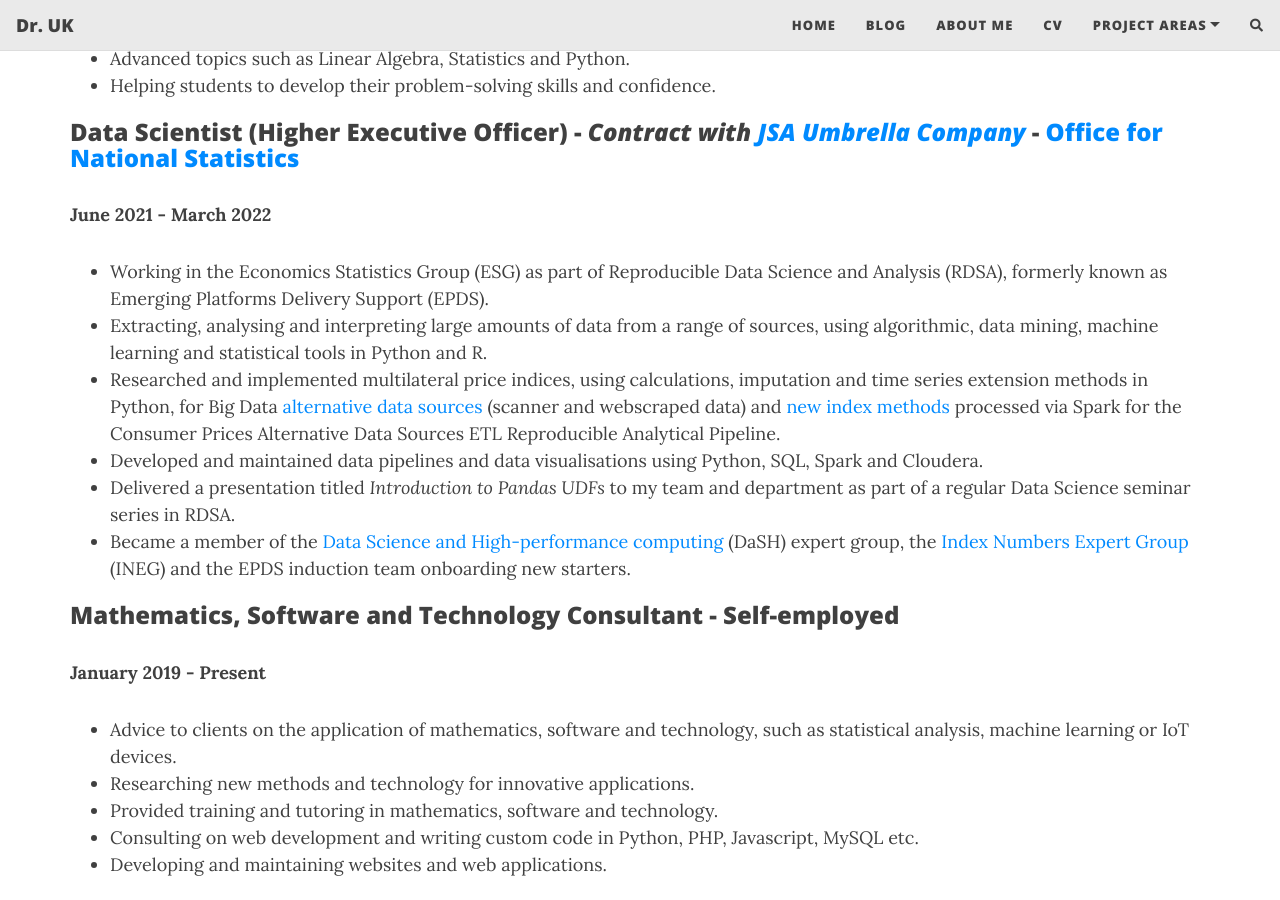
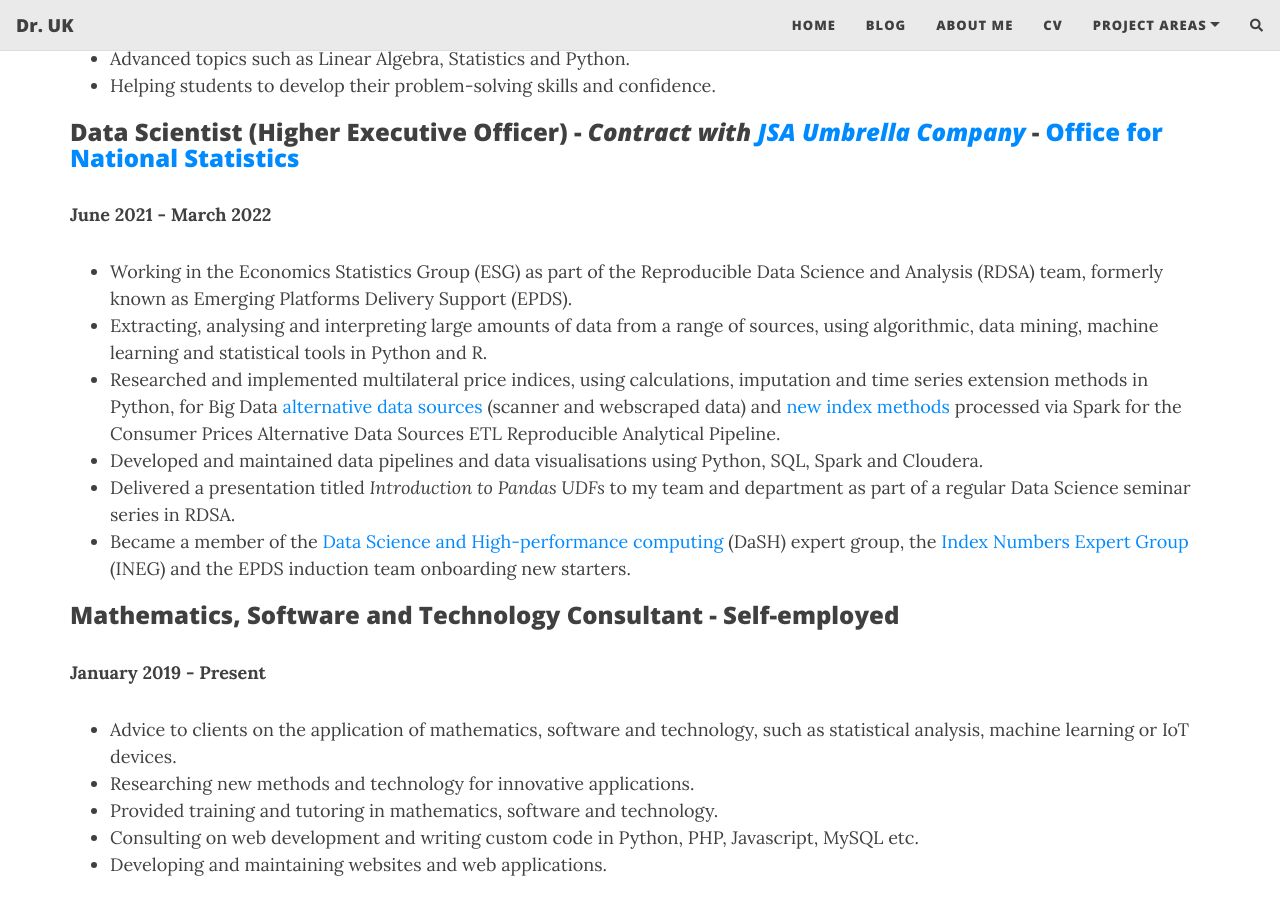
Before and after one commit to drrobotk/drrobotk.github.io, a Jekyll site: the page built from cv.md, in a window 1280 px wide and 900 px high, scrolled down 2792 px. Built offline with Jekyll 4.4.1, drawn with Linux system fonts in a browser that asks for light colours; nearby versions of some CDN libraries; comment, search, counter and statistics services are not loaded.

Commit message:
Update cv.md

```diff
--- a/cv.md
+++ b/cv.md
@@ -84,7 +84,7 @@
 ### **Data Scientist (Higher Executive Officer)** - *Contract with [JSA Umbrella Company](https://workwellsolutions.com/)* - [Office for National Statistics](https://www.ons.gov.uk/)
 
 **June 2021 - March 2022**
--   Working in the Economics Statistics Group (ESG) as part of Reproducible Data Science and Analysis (RDSA), formerly known as Emerging Platforms Delivery Support (EPDS).
+-   Working in the Economics Statistics Group (ESG) as part of the Reproducible Data Science and Analysis (RDSA) team, formerly known as Emerging Platforms Delivery Support (EPDS).
 -   Extracting, analysing and interpreting large amounts of data from a range of sources, using algorithmic, data mining, machine learning and statistical tools in Python and R.
 -   Researched and implemented multilateral price indices, using calculations, imputation and time series extension methods in Python, for Big Data [alternative data sources](https://www.ons.gov.uk/economy/inflationandpriceindices/articles/introducingalternativedataintoconsumerpricestatisticsaggregationandweights/2021-11-09) (scanner and webscraped data) and [new index methods](https://www.ons.gov.uk/economy/inflationandpriceindices/articles/newindexnumbermethodsinconsumerpricestatistics/2020-09-01) processed via Spark for the Consumer Prices Alternative Data Sources ETL Reproducible Analytical Pipeline.
 -   Developed and maintained data pipelines and data visualisations using Python, SQL, Spark and Cloudera.
```
